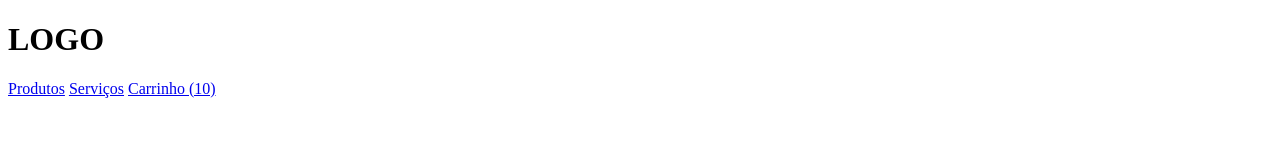
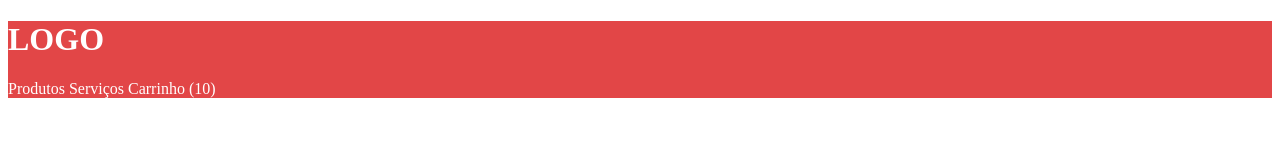
Before and after one commit to SauloNunes/collabcode, a plain HTML site: page projetos/loja-fone/index.html in a window 1280 px wide. Drawn offline with Linux system fonts and the light colour scheme.

Commit message:
Adicionado CSS

```diff
--- /dev/null
+++ b/projetos/loja-fone/css/header.css
@@ -0,0 +1,12 @@
+header {
+  background-color: #e24647;
+}
+
+h1 {
+  color: #ffffff;
+}
+
+a {
+  color: #ffffff;
+  text-decoration: none;
+}
--- a/projetos/loja-fone/index.html
+++ b/projetos/loja-fone/index.html
@@ -3,6 +3,8 @@
   <head>
     <meta charset="utf-8" />
     <title>Loja de Fone</title>
+
+    <link rel="stylesheet" href="css/header.css" />
   </head>
 
   <body>
```
